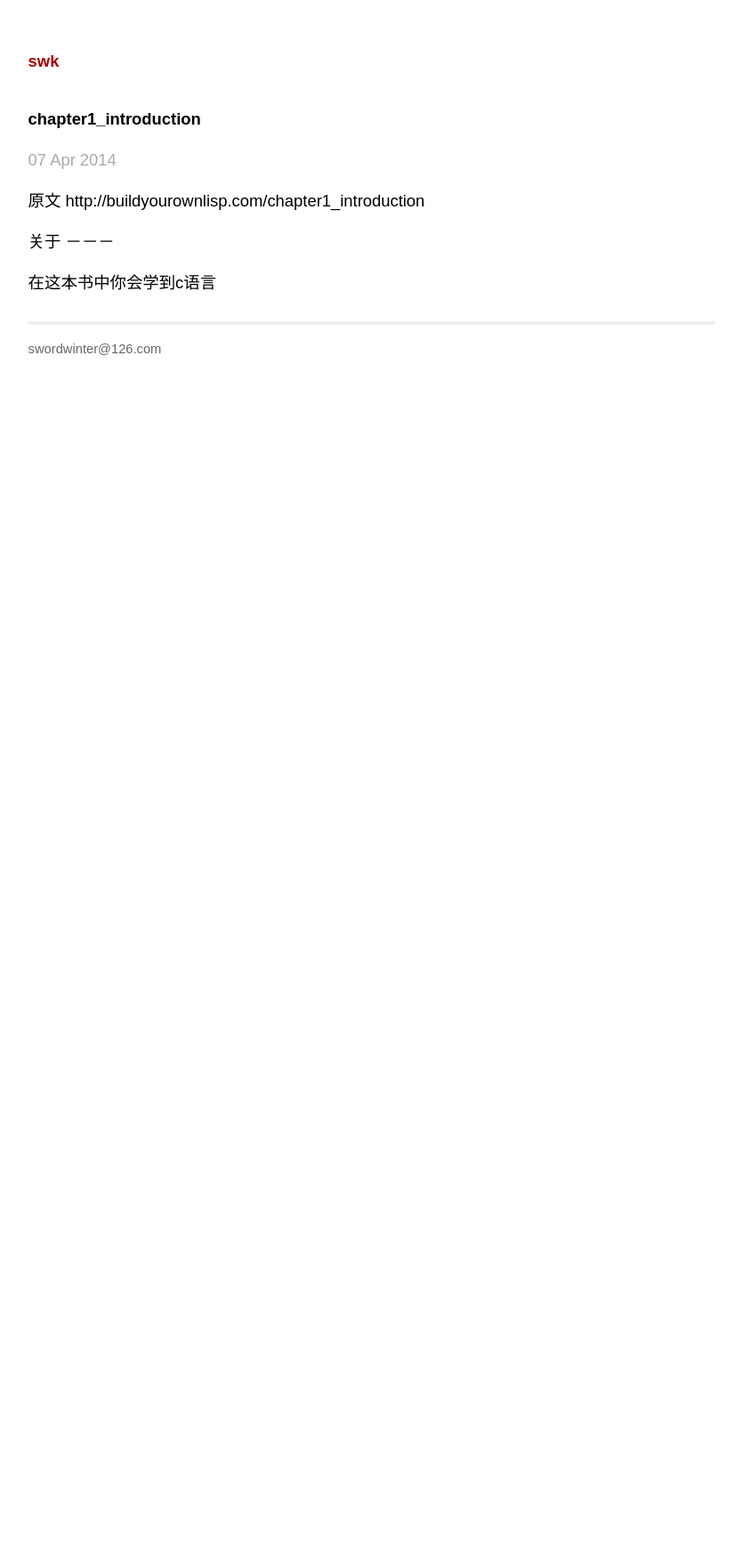
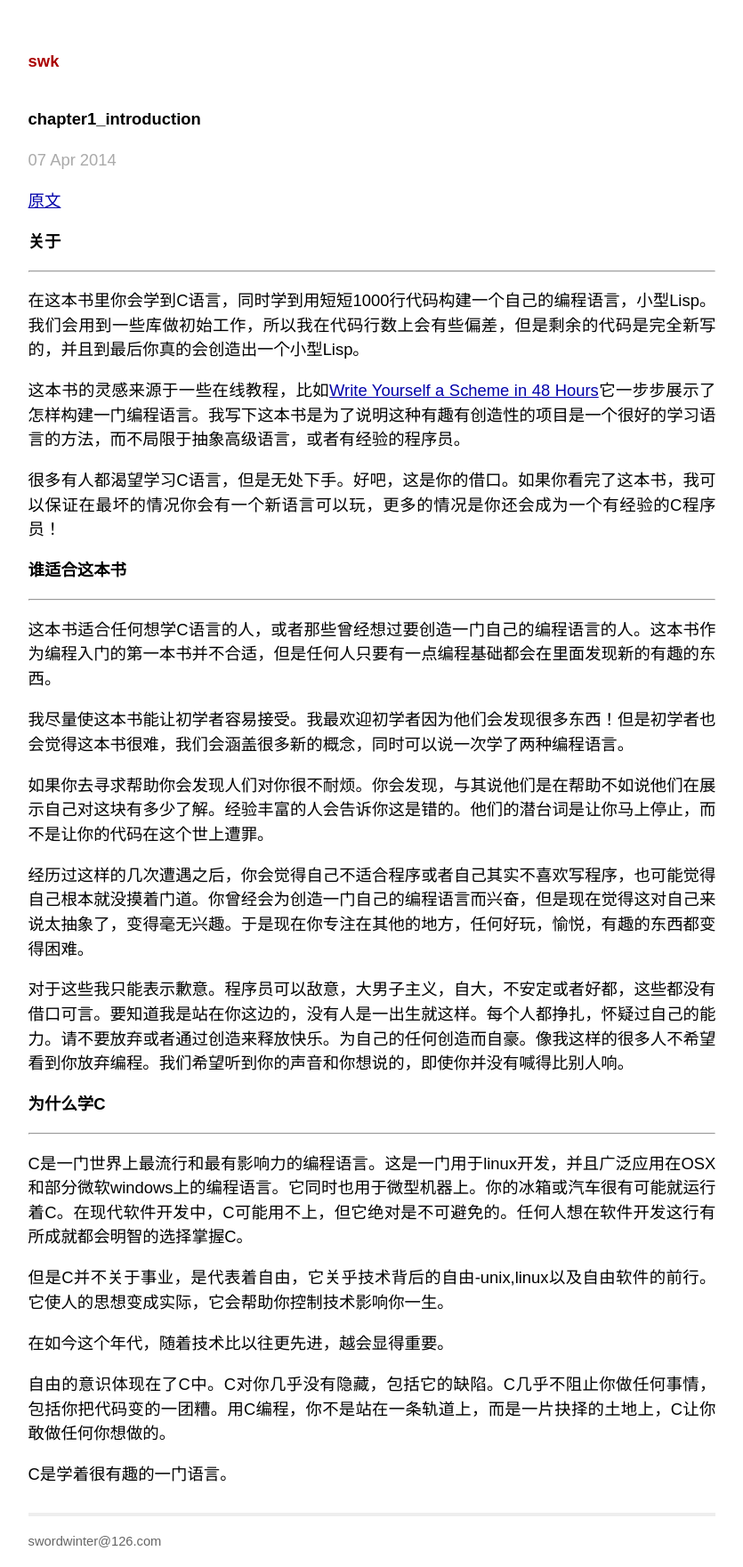
Before and after one commit to hiwjd/hiwjd.github.io, a Jekyll site: the page built from _posts/2014-04-07-翻译buildyourownlisp.markdown, in a window 1280 px wide. Shown: the whole page at 89% size, without its empty margins (222-1057 px from the left). Built offline with Jekyll 4.4.1, drawn with Linux system fonts in a browser that asks for light colours; nearby versions of some CDN libraries; Markdown is read by kramdown in place of the engine named in the settings; before the commit the page ends 955 px from its top, so only the background shows below that.

Commit message:
Update 2014-04-07-翻译buildyourownlisp.markdown

```diff
--- a/_posts/2014-04-07-翻译buildyourownlisp.markdown
+++ b/_posts/2014-04-07-翻译buildyourownlisp.markdown
@@ -5,9 +5,37 @@ date:   2014-04-07 22:26:01
 categories: post
 ---
 
-原文 http://buildyourownlisp.com/chapter1_introduction
 
-关于
-－－－
+[原文](http://www.buildyourownlisp.com/chapter1_introduction)
 
-在这本书中你会学到c语言
+#关于
+---
+在这本书里你会学到C语言，同时学到用短短1000行代码构建一个自己的编程语言，小型Lisp。我们会用到一些库做初始工作，所以我在代码行数上会有些偏差，但是剩余的代码是完全新写的，并且到最后你真的会创造出一个小型Lisp。
+
+这本书的灵感来源于一些在线教程，比如[Write Yourself a Scheme in 48 Hours](http://en.wikibooks.org/wiki/Write_Yourself_a_Scheme_in_48_Hours)它一步步展示了怎样构建一门编程语言。我写下这本书是为了说明这种有趣有创造性的项目是一个很好的学习语言的方法，而不局限于抽象高级语言，或者有经验的程序员。
+
+很多有人都渴望学习C语言，但是无处下手。好吧，这是你的借口。如果你看完了这本书，我可以保证在最坏的情况你会有一个新语言可以玩，更多的情况是你还会成为一个有经验的C程序员！
+
+#谁适合这本书
+---
+这本书适合任何想学C语言的人，或者那些曾经想过要创造一门自己的编程语言的人。这本书作为编程入门的第一本书并不合适，但是任何人只要有一点编程基础都会在里面发现新的有趣的东西。
+
+我尽量使这本书能让初学者容易接受。我最欢迎初学者因为他们会发现很多东西！但是初学者也会觉得这本书很难，我们会涵盖很多新的概念，同时可以说一次学了两种编程语言。
+
+如果你去寻求帮助你会发现人们对你很不耐烦。你会发现，与其说他们是在帮助不如说他们在展示自己对这块有多少了解。经验丰富的人会告诉你这是错的。他们的潜台词是让你马上停止，而不是让你的代码在这个世上遭罪。
+
+经历过这样的几次遭遇之后，你会觉得自己不适合程序或者自己其实不喜欢写程序，也可能觉得自己根本就没摸着门道。你曾经会为创造一门自己的编程语言而兴奋，但是现在觉得这对自己来说太抽象了，变得毫无兴趣。于是现在你专注在其他的地方，任何好玩，愉悦，有趣的东西都变得困难。
+
+对于这些我只能表示歉意。程序员可以敌意，大男子主义，自大，不安定或者好都，这些都没有借口可言。要知道我是站在你这边的，没有人是一出生就这样。每个人都挣扎，怀疑过自己的能力。请不要放弃或者通过创造来释放快乐。为自己的任何创造而自豪。像我这样的很多人不希望看到你放弃编程。我们希望听到你的声音和你想说的，即使你并没有喊得比别人响。
+
+#为什么学C
+---
+C是一门世界上最流行和最有影响力的编程语言。这是一门用于linux开发，并且广泛应用在OSX和部分微软windows上的编程语言。它同时也用于微型机器上。你的冰箱或汽车很有可能就运行着C。在现代软件开发中，C可能用不上，但它绝对是不可避免的。任何人想在软件开发这行有所成就都会明智的选择掌握C。
+
+但是C并不关于事业，是代表着自由，它关乎技术背后的自由-unix,linux以及自由软件的前行。它使人的思想变成实际，它会帮助你控制技术影响你一生。
+
+在如今这个年代，随着技术比以往更先进，越会显得重要。
+
+自由的意识体现在了C中。C对你几乎没有隐藏，包括它的缺陷。C几乎不阻止你做任何事情，包括你把代码变的一团糟。用C编程，你不是站在一条轨道上，而是一片抉择的土地上，C让你敢做任何你想做的。
+
+C是学着很有趣的一门语言。
```
